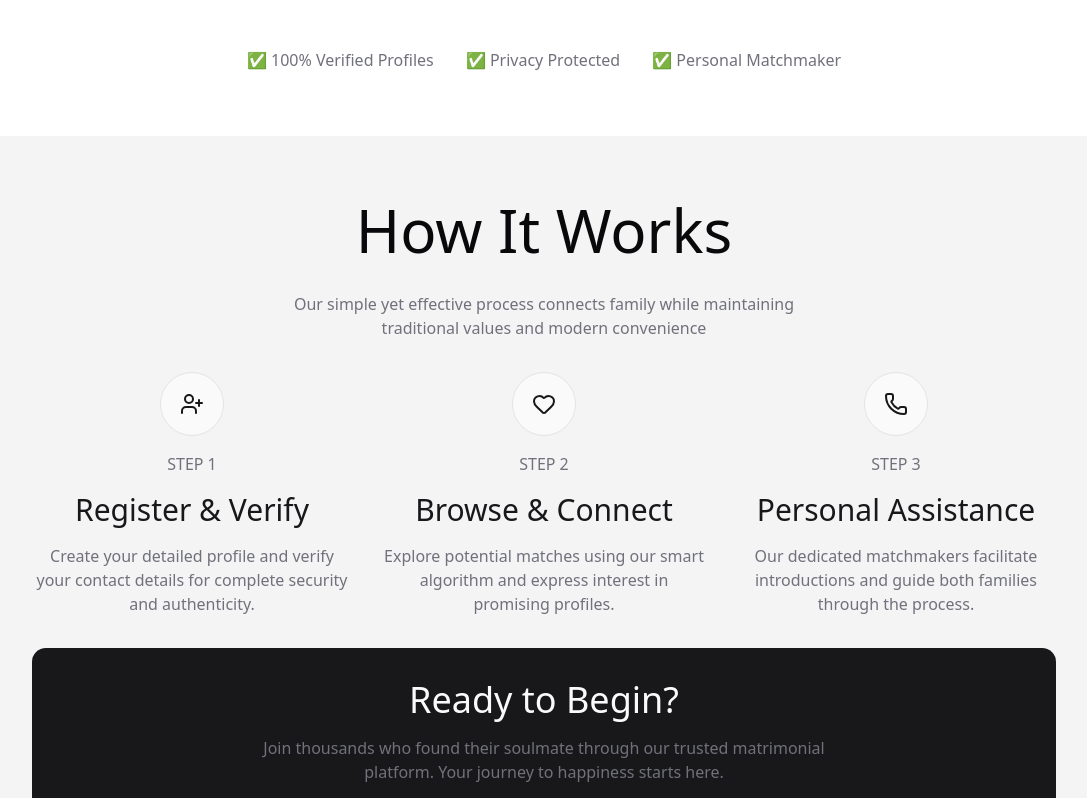
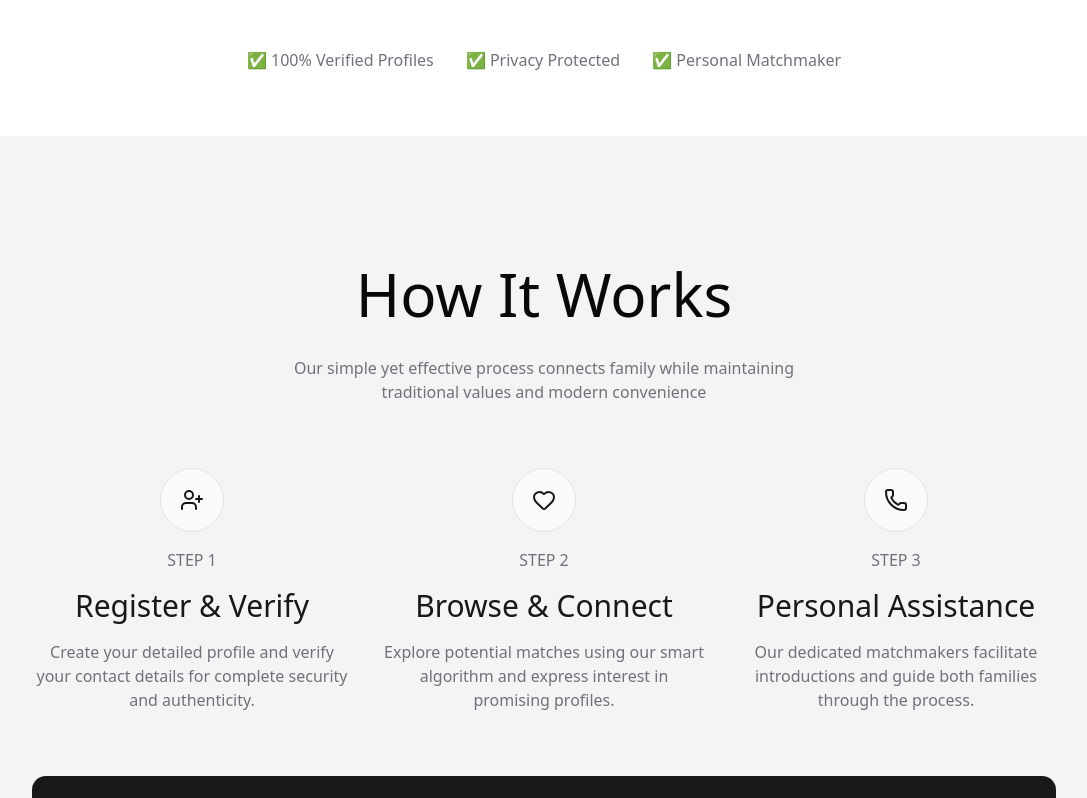
Before and after one commit to vidyesh95/heartbridge, a Next.js app: page / in a window 1280 px wide. Shown: the part 940-1738 px from the top of the page, without its empty margins (96-1183 px from the left). Built offline with nearby package versions, Linux system fonts and the light colour scheme.

Commit message:
Refine HowItWorksSection: increase spacing, add hover effect to icons for improved interactivity and layout clarity

```diff
--- a/src/components/home/how-it-works-section.tsx
+++ b/src/components/home/how-it-works-section.tsx
@@ -4,7 +4,7 @@ import {Heart, Phone, UserPlus} from "lucide-react";
 
 export default function HowItWorksSection() {
     return (
-        <section className={"flex flex-col items-center justify-center gap-4 md:gap-8 px-4 md:px-0 py-16 bg-secondary"}>
+        <section className={"flex flex-col items-center justify-center gap-16 px-4 md:px-0 py-32 bg-secondary"}>
             <div className={"space-y-4 md:space-y-8 text-center"}>
                 <h3 className={"text-4xl md:text-6xl"}>How It Works</h3>
                 <p className={"max-w-xl text-muted-foreground"}>
@@ -15,7 +15,7 @@ export default function HowItWorksSection() {
             <div className={"w-full max-w-5xl grid grid-cols-1 md:grid-cols-3 gap-8"}>
                 <div className={"flex flex-col items-center justify-center gap-2 md:gap-4"}>
                     <div
-                        className={"flex justify-center items-center h-16 w-16 bg-primary-foreground rounded-full text-primary border"}
+                        className={"flex justify-center items-center h-16 w-16 bg-primary-foreground rounded-full text-primary border hover:border-primary"}
                     >
                         <UserPlus/>
                     </div>
@@ -28,7 +28,7 @@ export default function HowItWorksSection() {
                 </div>
                 <div className={"flex flex-col items-center justify-center gap-2 md:gap-4"}>
                     <div
-                        className={"flex justify-center items-center h-16 w-16 bg-primary-foreground rounded-full text-primary border"}
+                        className={"flex justify-center items-center h-16 w-16 bg-primary-foreground rounded-full text-primary border hover:border-primary"}
                     >
                         <Heart/>
                     </div>
@@ -40,7 +40,7 @@ export default function HowItWorksSection() {
                 </div>
                 <div className={"flex flex-col items-center justify-center gap-2 md:gap-4"}>
                     <div
-                        className={"flex justify-center items-center h-16 w-16 bg-primary-foreground rounded-full text-primary border"}
+                        className={"flex justify-center items-center h-16 w-16 bg-primary-foreground rounded-full text-primary border hover:border-primary"}
                     >
                         <Phone/>
                     </div>
```
